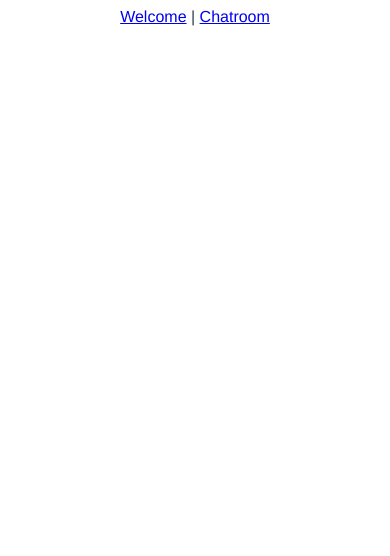
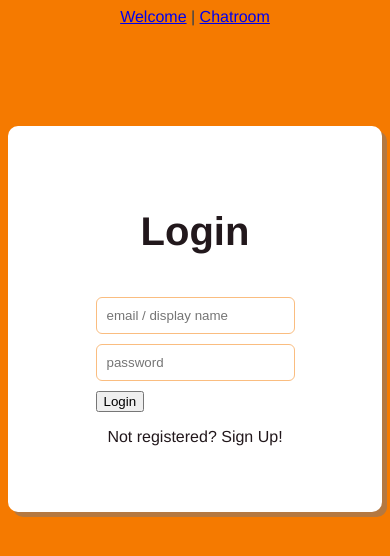
Before and after one commit to SmithBWare89/chatroom-app, a Vue app: page /login in a window 390 px wide. Before the commit this address had no page. Shown: the top 556 px of the page. Built offline with nearby package versions, Linux system fonts and the light colour scheme.

Commit message:
added initial form styling

```diff
--- a/src/App.vue
+++ b/src/App.vue
@@ -7,12 +7,18 @@
 </template>
 
 <style>
+body {
+  background: #F57A00;
+}
+
 #app {
   font-family: Avenir, Helvetica, Arial, sans-serif;
   -webkit-font-smoothing: antialiased;
   -moz-osx-font-smoothing: grayscale;
   text-align: center;
   color: #2c3e50;
+  max-width: 700px;
+  margin: 0 auto;
 }
 
 </style>
--- a/src/components/LoginForm.vue
+++ b/src/components/LoginForm.vue
@@ -0,0 +1,56 @@
+<template>
+  <div id="login">
+    <h2>Login</h2>
+      <form @submit.prevent="">
+        <input type="text" placeholder="email / display name" required />
+        <input type="text" placeholder="password" required />
+        <div>
+            <button>Login</button>
+        </div>
+      </form>
+    <p>Not registered? Sign Up!</p>
+  </div>
+</template>
+
+<script>
+export default {
+  name: "LoginForm",
+  setup() {},
+};
+</script>
+
+<style>
+@media screen and (max-width: 575px) {
+  #login {
+    background: #ffffff;
+    display: flex;
+    flex-direction: column;
+    justify-content: center;
+    align-items: center;
+    padding: 50px 50px;
+    border-radius: 10px 10px;
+    box-shadow: 5px 5px rgba(117, 119, 128, 0.5);
+    margin-top: 100px;
+    color: #22181C;
+  }
+
+  #login h2 {
+      font-size: 2.5rem;
+  }
+
+  form {
+    max-width: 480px;
+    margin: 0 auto;
+    text-align: left;
+  }
+
+  input {
+    display: block;
+    margin: 10px 0;
+    box-sizing: border-box;
+    padding: 10px;
+    border: 1px solid #FABD80;
+    border-radius: 6px 6px;
+  }
+}
+</style>
--- a/src/router/index.js
+++ b/src/router/index.js
@@ -14,6 +14,14 @@ const routes = [
     // this generates a separate chunk (about.[hash].js) for this route
     // which is lazy-loaded when the route is visited.
     component: () => import(/* webpackChunkName: "about" */ '../views/Chatroom.vue')
+  },
+  {
+    path: '/login',
+    name: 'LoginForm',
+    // route level code-splitting
+    // this generates a separate chunk (about.[hash].js) for this route
+    // which is lazy-loaded when the route is visited.
+    component: () => import(/* webpackChunkName: "about" */ '../components/LoginForm.vue')
   }
 ]
 
--- a/src/views/Welcome.vue
+++ b/src/views/Welcome.vue
@@ -1,13 +1,22 @@
 <template>
-  <h3>Hello!</h3>
+  <div id="chat">
+    <h1>Hi</h1>
+  </div>
 </template>
 
 <script>
-// @ is an alias to /src
-
 export default {
   name: 'Welcome',
-  components: {
+  setup() {
+
   }
 }
 </script>
+
+<style scoped>
+  #chat {
+    background: #DBD4D3;
+    width: 100%;
+    height: 100%;
+  }
+</style>
```
